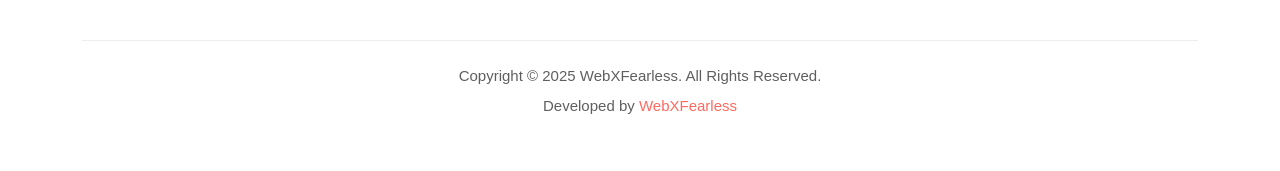
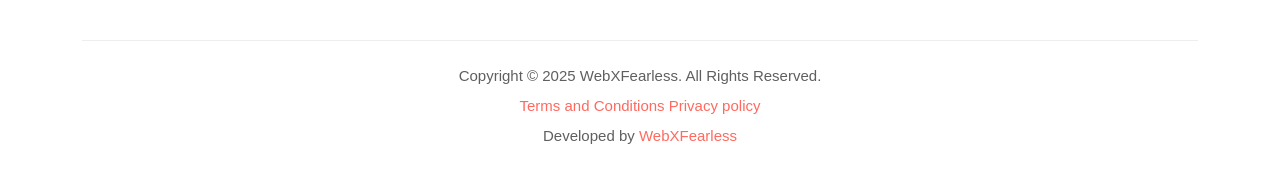
Before and after one commit to MrKarne/webxfearless, a plain HTML site: page index.html in a window 1280 px wide. Shown: the part 5850-6021 px from the top of the page. Before the commit the page ends 5991 px from the top, so only its background shows below. Drawn offline with Linux system fonts and the light colour scheme; a script that the page names is missing.

Commit message:
Update index.html

```diff
--- a/index.html
+++ b/index.html
@@ -976,6 +976,8 @@ html, body {
           <div class="copyright">
             <p>Copyright © 2025 WebXFearless. All Rights Reserved.
             <br>
+              <a rel="nofollow" href="/terms" aria-label="WebXFearless">Terms and Conditions</a> <a rel="nofollow" href="/privacy-policy" aria-label="WebXFearless">Privacy policy</a>
+            <br>
             Developed by <a rel="nofollow" href="/" aria-label="WebXFearless">WebXFearless</a></p>
           </div>
         </div>
```
